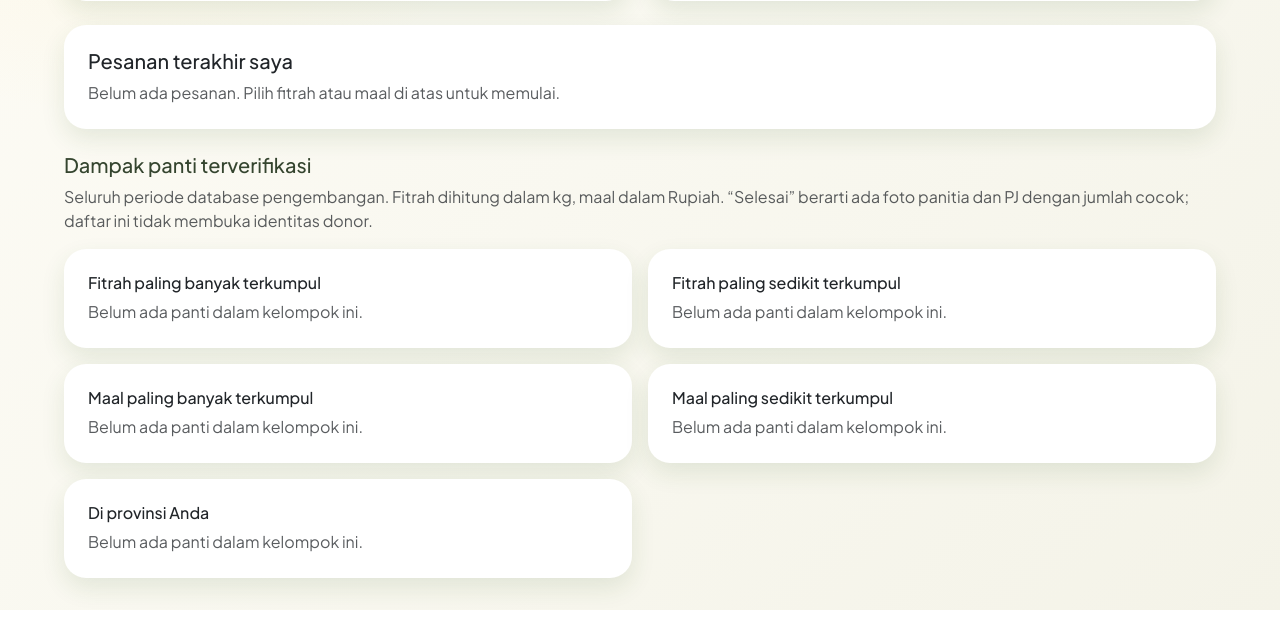
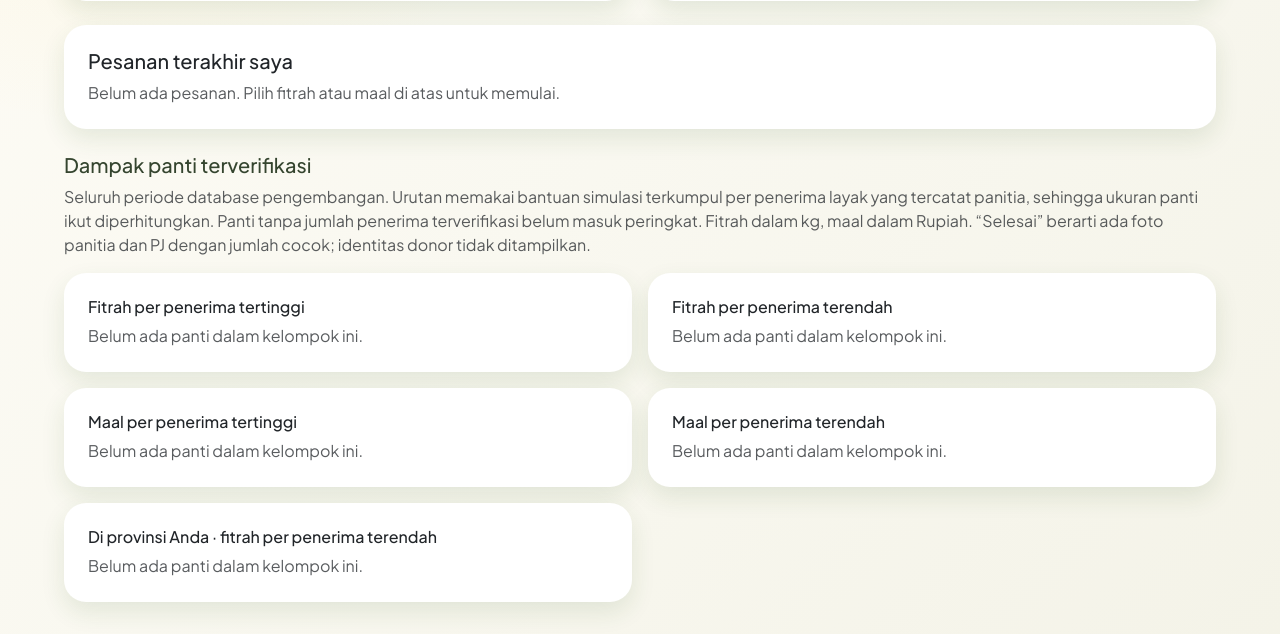
Before and after one commit to Noyelz/basdat_kelompok_i_2026, a Laravel app: page /muzakki/dashboard in a window 1280 px wide. Shown: the part 629-1263 px from the top of the page. Before the commit the page ends 1239 px from the top, so only its background shows below. Run offline with Laravel 12, Linux system fonts and the light colour scheme; the visitor is signed in with stand-in values (Sample User, id 1); data comes from the database, SQL or seed files in the repository; data that the repository does not hold is empty.

Commit message:
feat: rank verified panti by aid per eligible recipient

```diff
--- a/app/Http/Controllers/MuzakkiController.php
+++ b/app/Http/Controllers/MuzakkiController.php
@@ -57,15 +57,22 @@ class MuzakkiController extends Controller
                 $item->maal_masuk = $maalMasuk[$item->id] ?? '0.00';
                 $item->fitrah_selesai = $fitrahSelesai[$item->id] ?? '0.00';
                 $item->maal_selesai = $maalSelesai[$item->id] ?? '0.00';
+                $item->fitrah_per_penerima = $item->jumlah_mustahik_layak > 0
+                    ? (float) $item->fitrah_masuk / $item->jumlah_mustahik_layak
+                    : null;
+                $item->maal_per_penerima = $item->jumlah_mustahik_layak > 0
+                    ? (float) $item->maal_masuk / $item->jumlah_mustahik_layak
+                    : null;
 
                 return $item;
             });
 
-        $pantiFitrah = $panti->sortByDesc('fitrah_masuk', SORT_NUMERIC)->take(3);
-        $pantiFitrahRendah = $panti->sortBy('fitrah_masuk', SORT_NUMERIC)->take(3);
-        $pantiMaal = $panti->sortByDesc('maal_masuk', SORT_NUMERIC)->take(3);
-        $pantiMaalRendah = $panti->sortBy('maal_masuk', SORT_NUMERIC)->take(3);
-        $pantiSekitar = $panti->where('provinsi', $request->user()->provinsi)->sortByDesc('fitrah_masuk', SORT_NUMERIC)->take(3);
+        $pantiDenganPenerima = $panti->filter(fn ($item): bool => $item->jumlah_mustahik_layak > 0);
+        $pantiFitrah = $pantiDenganPenerima->sortByDesc('fitrah_per_penerima', SORT_NUMERIC)->take(3);
+        $pantiFitrahRendah = $pantiDenganPenerima->sortBy('fitrah_per_penerima', SORT_NUMERIC)->take(3);
+        $pantiMaal = $pantiDenganPenerima->sortByDesc('maal_per_penerima', SORT_NUMERIC)->take(3);
+        $pantiMaalRendah = $pantiDenganPenerima->sortBy('maal_per_penerima', SORT_NUMERIC)->take(3);
+        $pantiSekitar = $pantiDenganPenerima->where('provinsi', $request->user()->provinsi)->sortBy('fitrah_per_penerima', SORT_NUMERIC)->take(3);
         $tanggalIdulfitri = DB::table('pengaturan_operasional')->where('kunci', 'tanggal_idulfitri')->value('nilai');
         $sisaHari = $tanggalIdulfitri
             ? (int) now('Asia/Jakarta')->startOfDay()->diffInDays(CarbonImmutable::parse($tanggalIdulfitri, 'Asia/Jakarta')->startOfDay(), false)
--- a/resources/views/muzakki/dashboard.blade.php
+++ b/resources/views/muzakki/dashboard.blade.php
@@ -53,18 +53,20 @@
 </div></section>
 
 <h3 class="h5">Dampak panti terverifikasi</h3>
-<p class="text-muted">Seluruh periode database pengembangan. Fitrah dihitung dalam kg, maal dalam Rupiah. “Selesai” berarti ada foto panitia dan PJ dengan jumlah cocok; daftar ini tidak membuka identitas donor.</p>
+<p class="text-muted">Seluruh periode database pengembangan. Urutan memakai bantuan simulasi terkumpul per penerima layak yang tercatat panitia, sehingga ukuran panti ikut diperhitungkan. Panti tanpa jumlah penerima terverifikasi belum masuk peringkat. Fitrah dalam kg, maal dalam Rupiah. “Selesai” berarti ada foto panitia dan PJ dengan jumlah cocok; identitas donor tidak ditampilkan.</p>
 <div class="row g-3">
-    @foreach ([['judul' => 'Fitrah paling banyak terkumpul', 'data' => $pantiFitrah, 'jenis' => 'fitrah'], ['judul' => 'Fitrah paling sedikit terkumpul', 'data' => $pantiFitrahRendah, 'jenis' => 'fitrah'], ['judul' => 'Maal paling banyak terkumpul', 'data' => $pantiMaal, 'jenis' => 'maal'], ['judul' => 'Maal paling sedikit terkumpul', 'data' => $pantiMaalRendah, 'jenis' => 'maal'], ['judul' => 'Di provinsi Anda', 'data' => $pantiSekitar, 'jenis' => 'fitrah']] as $kelompok)
+    @foreach ([['judul' => 'Fitrah per penerima tertinggi', 'data' => $pantiFitrah, 'jenis' => 'fitrah'], ['judul' => 'Fitrah per penerima terendah', 'data' => $pantiFitrahRendah, 'jenis' => 'fitrah'], ['judul' => 'Maal per penerima tertinggi', 'data' => $pantiMaal, 'jenis' => 'maal'], ['judul' => 'Maal per penerima terendah', 'data' => $pantiMaalRendah, 'jenis' => 'maal'], ['judul' => 'Di provinsi Anda · fitrah per penerima terendah', 'data' => $pantiSekitar, 'jenis' => 'fitrah']] as $kelompok)
         <div class="col-lg-6"><section class="card border-0 shadow-sm h-100"><div class="card-body">
             <h4 class="h6">{{ $kelompok['judul'] }}</h4>
             @forelse ($kelompok['data'] as $item)
                 @php($masuk = $kelompok['jenis'] === 'fitrah' ? $item->fitrah_masuk : $item->maal_masuk)
                 @php($selesai = $kelompok['jenis'] === 'fitrah' ? $item->fitrah_selesai : $item->maal_selesai)
+                @php($perPenerima = $kelompok['jenis'] === 'fitrah' ? $item->fitrah_per_penerima : $item->maal_per_penerima)
                 <div class="border-top py-2">
                     <strong>{{ $item->nama }}</strong><br>
                     <small class="text-muted">{{ $item->kota_kabupaten }}, {{ $item->provinsi }} · {{ $item->jumlah_mustahik_layak }} penerima layak</small><br>
                     {{ $kelompok['jenis'] === 'fitrah' ? '' : 'Rp' }}{{ number_format($masuk, 2, ',', '.') }} {{ $kelompok['jenis'] === 'fitrah' ? 'kg' : '' }} terkumpul · {{ $kelompok['jenis'] === 'fitrah' ? '' : 'Rp' }}{{ number_format($selesai, 2, ',', '.') }} {{ $kelompok['jenis'] === 'fitrah' ? 'kg' : '' }} selesai
+                    <small class="d-block">{{ $kelompok['jenis'] === 'fitrah' ? '' : 'Rp' }}{{ number_format($perPenerima, 2, ',', '.') }} {{ $kelompok['jenis'] === 'fitrah' ? 'kg' : '' }} terkumpul per penerima layak</small>
                     <small class="d-block text-muted">{{ (float) $masuk > 0 ? number_format((float) $selesai / (float) $masuk * 100, 1, ',', '.') . '% selesai' : 'Belum ada data persentase' }}</small>
                 </div>
             @empty
```
Also changed, not shown: !wajib_baca.md (+1 -0 lines).
